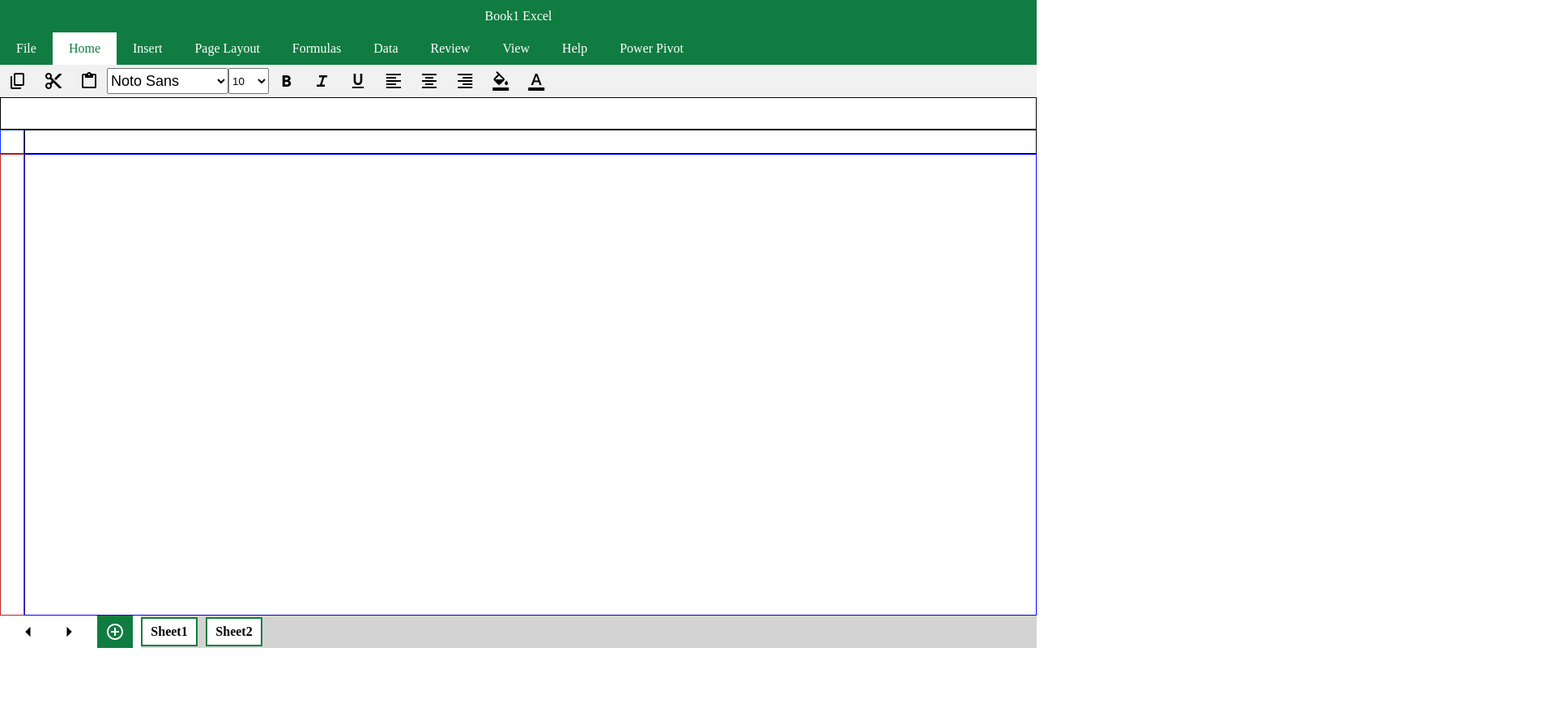
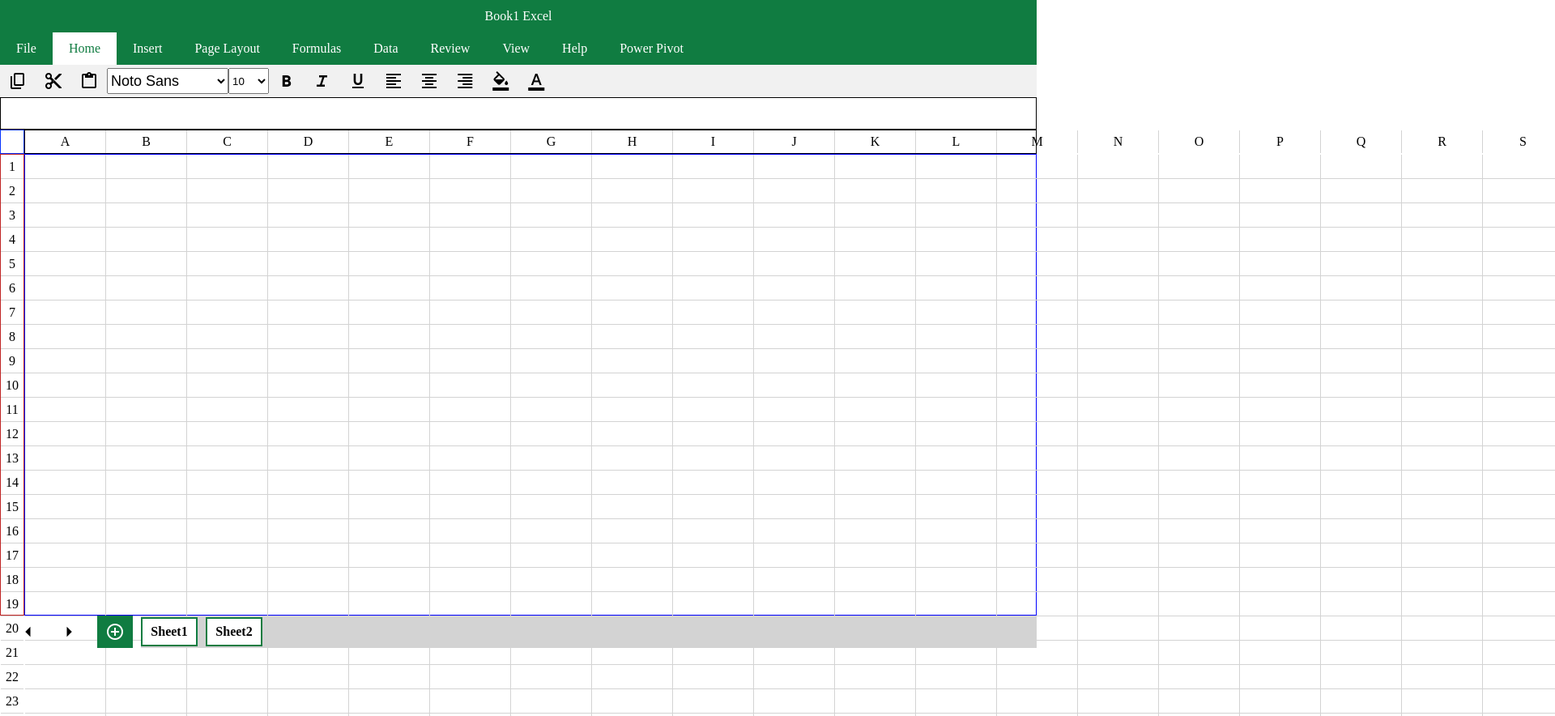
Before and after one commit to KumarVishvas12/Excel_clone, a plain HTML site: page index.html in a window 1280 px wide. Shown: the top 884 px of the page at 81% size, 1920 px wide, since content can reach past the window. Before the commit the page ends 800 px from the top, so only its background shows below. Drawn offline with nearby package versions, Linux system fonts and the light colour scheme.

Commit message:
second commit add column name and row name and input cells

```diff
--- a/index.html
+++ b/index.html
@@ -80,9 +80,22 @@
       <div class="formula-bar"></div>
       <div class="data-container">
         <div class="select-all-cell"></div>
-        <div class="col-name-container"></div>
-        <div class="row-name-container"></div>
-        <div class="input-cell-container"></div>
+        <div class="col-name-container">
+
+        </div>
+        <div class="row-name-container">
+
+        </div>
+        <div class="input-cell-container ">
+          <!-- <div class="cell-row">
+             <div class="input-cell" contenteditable="true"></div>
+            <div class="input-cell" contenteditable="true"></div>
+          </div> -->
+          <!-- <div class="cell-row">
+            <div class="input-cell" contenteditable="true">1</div>
+            <div class="input-cell" contenteditable="true">2</div>
+          </div> -->
+        </div>
       </div>
 
       <div class="sheet-bar">
--- a/index.js
+++ b/index.js
@@ -0,0 +1,120 @@
+var row_name = document.querySelector('.row-name-container');
+var col_name = document.querySelector('.col-name-container');
+// var cell_row=document.querySelector('.cell-row');
+var cell_row_container=document.querySelector('.input-cell-container');
+
+
+
+for (let i = 1; i <= 52; i++) {
+
+    let ans = "";
+
+    let n = i;
+
+//    For rows name
+    create_div = document.createElement("div")
+    create_div.id = i;
+    create_div.className = "row-name"
+    create_div.innerHTML = i;
+    row_name.appendChild(create_div)
+
+
+// for column names
+    make_div = document.createElement("div")
+    make_div.className = "col-name";
+
+    while (n > 0) {
+        let rem = n % 26;
+        if (rem == 0) {
+            ans = "Z" + ans;
+            n = Math.floor(n / 26) - 1;
+        } else {
+            ans = String.fromCharCode(rem - 1 + 65) + ans;
+            n = Math.floor(n / 26);
+        }
+    }
+    make_div.id = ans;
+
+    make_div.innerHTML = ans;
+    make_div.contentEditable="false";
+    col_name.appendChild(make_div)
+
+
+}
+
+
+
+//For putting input cells in input-cell-container, first
+//  row of cells is made by usinh inner loop then each row is append in input-cell-container by using outer loop
+
+for(let j=1;j<=52;j++){
+
+    cell_row=document.createElement('div');
+    cell_row.className="cell-row";
+
+
+
+for (let i = 1; i <= 52; i++) {
+
+    let ans = "";
+
+    let n = i;
+
+diva = document.createElement("div")
+
+
+while (n > 0) {
+    let rem = n % 26;
+    if (rem == 0) {
+        ans = "Z" + ans;
+        n = Math.floor(n / 26) - 1;
+    } else {
+        ans = String.fromCharCode(rem - 1 + 65) + ans;
+        n = Math.floor(n / 26);
+    }
+}
+diva.id = ans + j;
+diva.className="input-cell";
+// diva.innerHTML=ans +j;
+
+diva.contentEditable="true";
+cell_row.appendChild(diva)
+document.getElementById(ans).contentEditable="true";
+}
+cell_row_container.appendChild(cell_row);
+}
+
+
+document.querySelectorAll('.col-name').forEach((i)=>{i.contentEditable="false"})
+
+
+
+
+
+
+
+
+
+
+
+
+
+
+
+
+
+
+
+
+
+
+
+
+
+
+
+// var rd = document.querySelector(".red");
+// var rdp = document.createElement("p");
+// var rdpt = document.createTextNode("my bottom aligned div 1");
+// rdp.appendChild(rdpt);
+// rd.appendChild(rdp);
--- a/style.css
+++ b/style.css
@@ -84,6 +84,7 @@ body{
     border: 1px solid black;
 }
 .data-container{
+    overflow: visible;
     height: 75vh;
     display: flex;
     flex-wrap: wrap;
@@ -96,12 +97,15 @@ body{
 
 }
 .col-name-container{
+    /* overflow: scroll; */
     width: calc(100vw - 30px);
     height: 30px;
     border: 1px solid black;
+    display: flex;
 
 }
 .row-name-container{
+    /* overflow: hidden; */
     width: 30px;
     height: calc(75vh - 30px);
     border: 1px solid rgb(192, 36, 36);
@@ -158,3 +162,33 @@ body{
 .sheet-tab:hover{
     cursor: pointer;
 }
+
+.col-name{
+   min-width: 100px;
+    height: 100%;
+    display: flex;
+    justify-content: center;
+    align-items: center;
+    border-right: 1px solid lightgray;
+}
+.row-name{
+    min-height: 30px;
+    width: 100%;
+    border-bottom:1px solid lightgray ;
+    display: flex;
+    align-items: center;
+    justify-content: center;
+}
+.cell-row{
+    display: flex;
+}
+.input-cell{
+   min-width: 100px;
+   display: flex;
+   justify-content: end;
+   align-items: end;
+    height: 30px;
+    font-weight: bold;
+    border-right: 1px solid lightgray;
+    border-bottom: 1px solid lightgray;
+}
```
